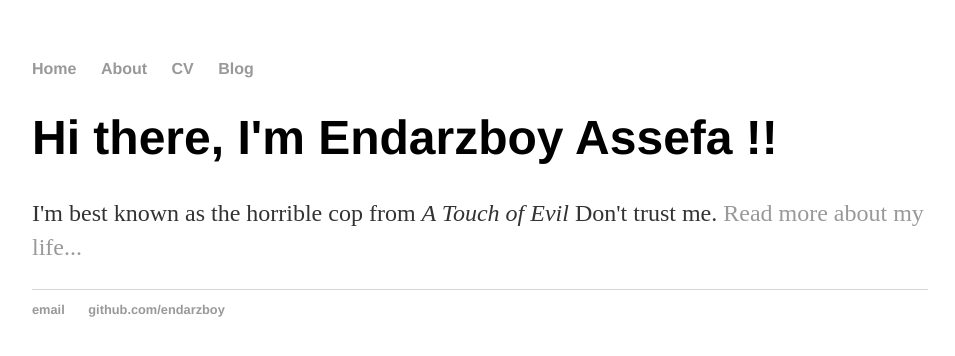
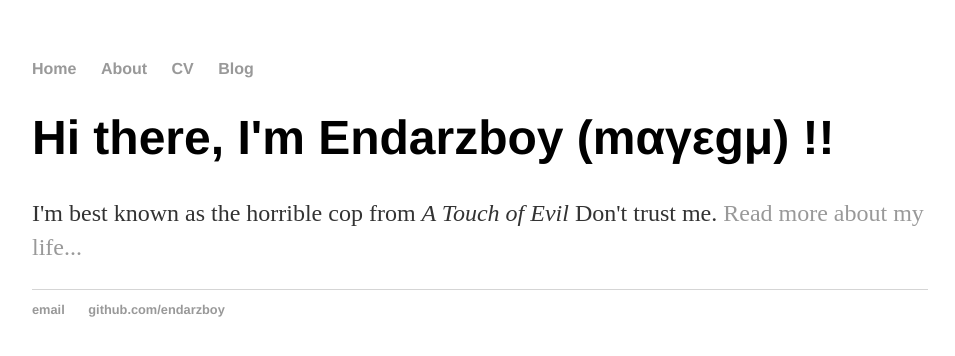
Before and after one commit to Endarzboy/endarzboy.github.io, a Jekyll site: the page built from index.html, in a window 1280 px wide. Shown: the top 356 px of the page, without its empty margins (160-1115 px from the left). Built offline with Jekyll 4.4.1, drawn with Linux system fonts in a browser that asks for light colours.

Commit message:
Update index.html

```diff
--- a/index.html
+++ b/index.html
@@ -1,8 +1,8 @@
 ---
 layout: default
-title: Endarzboy (mαγεgμ), Horrible Cop
+title: Endarzboy, Horrible Cop
 ---
 <div class="blurb">
-	<h1>Hi there, I'm Endarzboy Assefa !!</h1>
+	<h1>Hi there, I'm Endarzboy (mαγεgμ) !!</h1>
 	<p>I'm best known as the horrible cop from <em>A Touch of Evil</em> Don't trust me. <a href="/about">Read more about my life...</a></p>
 </div><!-- /.blurb -->
```
